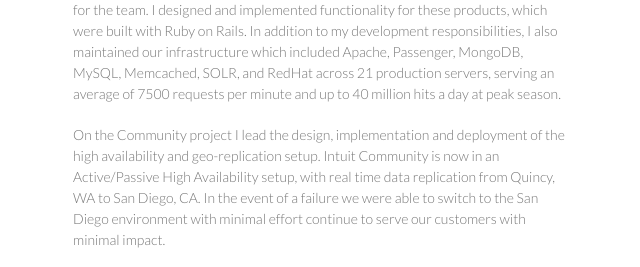
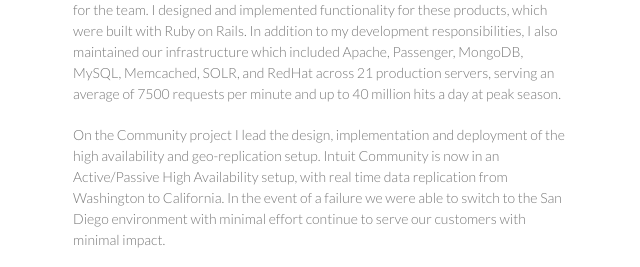
Before and after one commit to tjhanley/tjhanley.github.com, a plain HTML site: page index.html in a window 1280 px wide. Shown: the part 1340-1607 px from the top of the page, 497-1137 px from the left. Drawn offline with Linux system fonts and the light colour scheme.

Commit message:
removed the city names from intuit

```diff
--- a/index.html
+++ b/index.html
@@ -65,7 +65,7 @@ Github Services callback for TargetProcess: [<a href="https://github.com/JonnyFu
 
 <p>As the technical lead and Scrum Master for Intuit’s Community and Intuit’s Love A Local Business, I was responsible for my team delivering functionality that aligned to business goals. I worked closely with internal business customers to flush out tasks for the team. I designed and implemented functionality for these products, which were built with Ruby on Rails. In addition to my development responsibilities, I also maintained our infrastructure which included Apache, Passenger, MongoDB, MySQL, Memcached, SOLR, and RedHat across 21 production servers, serving an average of 7500 requests per minute and up to 40 million hits a day at peak season.</p>
 
-<p>On the Community project I lead the design, implementation and deployment of the high availability and geo-replication setup. Intuit Community is now in an Active/Passive High Availability setup, with real time data replication from Quincy, WA to San Diego, CA. In the event of a failure we were able to switch to the San Diego environment with minimal effort continue to serve our customers with minimal impact.</p>
+<p>On the Community project I lead the design, implementation and deployment of the high availability and geo-replication setup. Intuit Community is now in an Active/Passive High Availability setup, with real time data replication from Washington to California. In the event of a failure we were able to switch to the San Diego environment with minimal effort continue to serve our customers with minimal impact.</p>
 
 <p>For Love a Local Business I designed and implemented an integration with Foursquare’s API. As part of that project I became a core contributor and maintainer of the open source Foursquare gem. [<a href="http://rubygems.org/gems/foursquare">http://rubygems.org/gems/foursquare</a>]</p>
 
```
